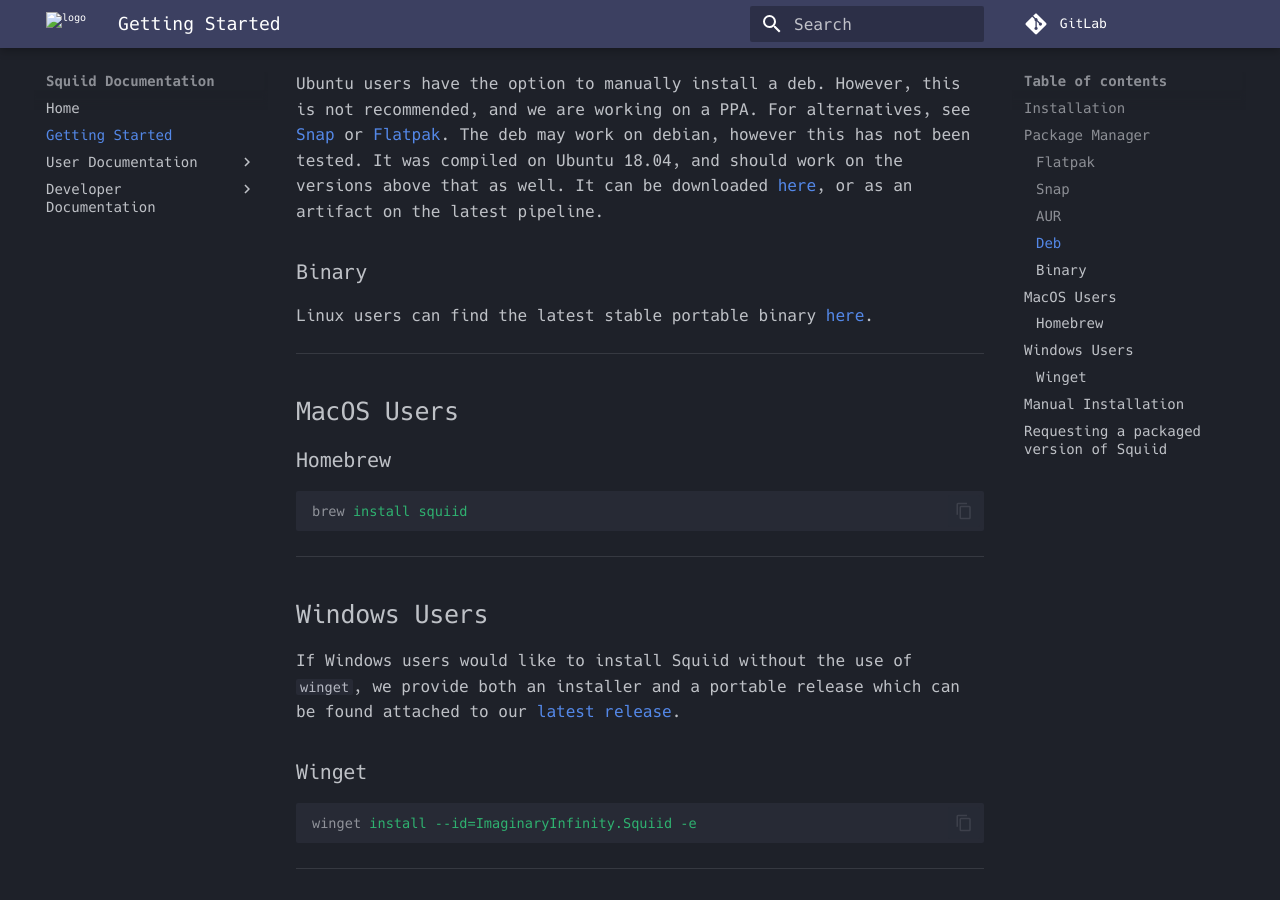
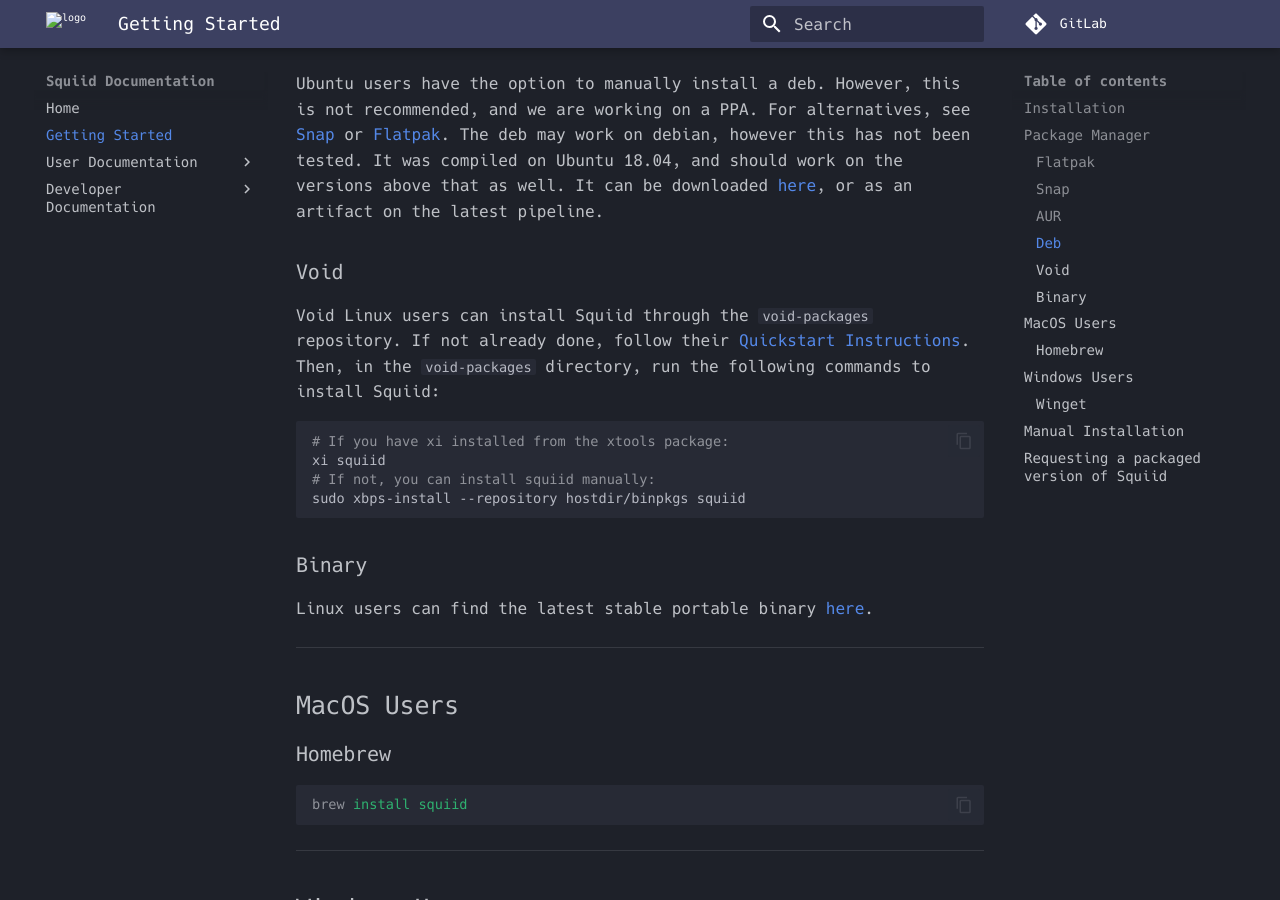
Before and after one commit to ImaginaryInfinity/squiid-calculator, an MkDocs documentation site: the page built from docs/getting_started.md, in a window 1280 px wide and 900 px high, scrolled down 1683 px. Built offline with MkDocs 1.6.1 and Material for MkDocs 9.7.7, drawn with Linux system fonts in a browser that asks for light colours; comment, search, counter and statistics services are not loaded.

Commit message:
void docs

````diff
--- a/docs/getting_started.md
+++ b/docs/getting_started.md
@@ -52,6 +52,17 @@ makepkg -si
 
 Ubuntu users have the option to manually install a deb. However, this is not recommended, and we are working on a PPA. For alternatives, see [Snap](#snap) or [Flatpak](#flatpak). The deb may work on debian, however this has not been tested. It was compiled on Ubuntu 18.04, and should work on the versions above that as well. It can be downloaded [here](https://gitlab.com/ImaginaryInfinity/squiid-calculator/squiid/-/jobs/artifacts/trunk/download?job=build-deb), or as an artifact on the latest pipeline.
 
+### Void
+
+Void Linux users can install Squiid through the `void-packages` repository. If not already done, follow their [Quickstart Instructions](https://github.com/void-linux/void-packages?tab=readme-ov-file#quick-start). Then, in the `void-packages` directory, run the following commands to install Squiid:
+
+```sh
+# If you have xi installed from the xtools package:
+xi squiid
+# If not, you can install squiid manually:
+sudo xbps-install --repository hostdir/binpkgs squiid
+```
+
 ### Binary
 
 Linux users can find the latest stable portable binary [here](https://gitlab.com/ImaginaryInfinity/squiid-calculator/squiid/-/jobs/artifacts/trunk/download?job=build-musl).
````
